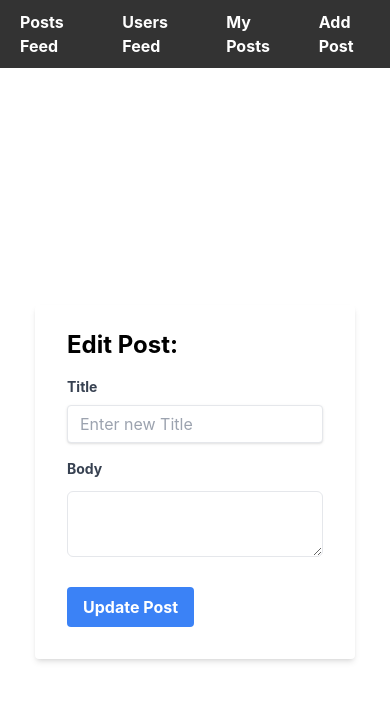
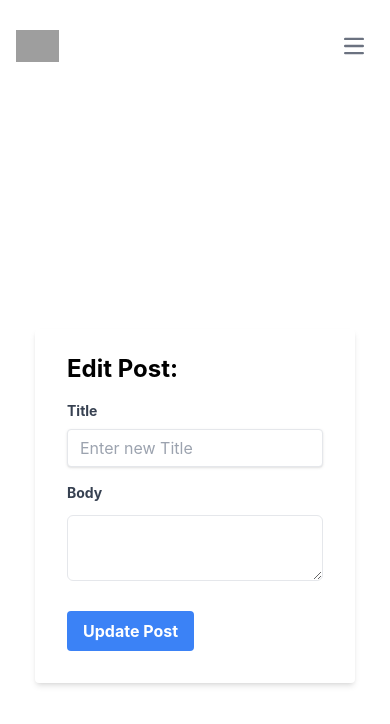
Before and after one commit to abdullah-faisal-qbatch/social-media-feed, a React (Create React App) app: page /edit-post in a window 390 px wide. Shown: the top 724 px of the page. Built offline with nearby package versions, Linux system fonts and the light colour scheme; grey boxes are pictures that could not be loaded.

Commit message:
improved styling

```diff
--- a/src/App.jsx
+++ b/src/App.jsx
@@ -1,37 +1,8 @@
 import React from "react";
-import PostsFeed from "./components/PostsFeed";
-import { Provider } from "react-redux";
-import store from "./redux/store";
-import UsersFeed from "./components/UsersFeed";
-import { Route, Routes, BrowserRouter } from "react-router-dom";
-import Header from "./components/Header";
-import AddPost from "./components/AddPost";
+import SocialMedia from "./components/SocialMedia";
 
 function App() {
-  return (
-    <div>
-      <BrowserRouter>
-        <Provider store={store}>
-          <Routes>
-            <Route path="/" element={<Header />}>
-              <Route index path="/posts-feed" element={<PostsFeed />} />
-              <Route path="/users-feed" element={<UsersFeed />} />
-              <Route
-                path="/posts-feed/user"
-                element={<PostsFeed value="user" />}
-              />
-              <Route
-                path="/my-posts"
-                element={<PostsFeed value="my-posts" />}
-              />
-              <Route path="/add-post" element={<AddPost />} />
-              <Route path="/edit-post" element={<AddPost value="edit" />} />
-            </Route>
-          </Routes>
-        </Provider>
-      </BrowserRouter>
-    </div>
-  );
+  return <SocialMedia />;
 }
 
 export default App;
--- /dev/null
+++ b/src/components/ConfirmAction.js
@@ -0,0 +1,38 @@
+import React from "react";
+
+const ConfirmAction = ({ onClick }) => {
+  return (
+    <main class="antialiased bg-gray-200 text-gray-900 font-sans overflow-x-hidden">
+      <div class="relative px-4 min-h-screen md:flex md:items-center md:justify-center">
+        <div class="bg-black opacity-25 w-full h-full absolute z-10 inset-0"></div>
+        <div class="bg-white rounded-lg md:max-w-md md:mx-auto p-4 fixed inset-x-0 bottom-0 z-50 mb-4 mx-4 md:relative">
+          <div class="md:flex items-center">
+            <div class="mt-4 md:mt-0 md:ml-6 text-center md:text-left">
+              <p class="font-bold">Warning: Delete Post</p>
+              <p class="text-sm text-gray-700 mt-1">
+                You will lose all of your data by deleting your post. This
+                action cannot be undone.
+              </p>
+            </div>
+          </div>
+          <div class="text-center md:text-right mt-4 md:flex md:justify-end">
+            <button
+              class="block w-full md:inline-block md:w-auto px-4 py-3 md:py-2 bg-red-200 text-red-700 rounded-lg font-semibold text-sm md:ml-2 md:order-2"
+              onClick={onClick}
+            >
+              Delete Post
+            </button>
+            <button
+              class="block w-full md:inline-block md:w-auto px-4 py-3 md:py-2 bg-gray-200 rounded-lg font-semibold text-sm mt-4
+          md:mt-0 md:order-1"
+            >
+              Cancel
+            </button>
+          </div>
+        </div>
+      </div>
+    </main>
+  );
+};
+
+export default ConfirmAction;
--- a/src/components/Header.js
+++ b/src/components/Header.js
@@ -5,21 +5,80 @@
 const Header = () => {
   return (
     <>
-      <nav>
-        <ul className="nav-list">
+      <nav class="bg-white border-gray-200 dark:bg-gray-900">
+        <div class="max-w-screen-xl flex flex-wrap items-center justify-between mx-auto p-4">
+          <a href="https://flowbite.com/" class="flex items-center">
+            <img
+              src="https://flowbite.com/docs/images/logo.svg"
+              class="h-8 mr-3"
+              alt="Flowbite Logo"
+            />
+            <span class="self-center text-2xl font-semibold whitespace-nowrap dark:text-white">
+              Social Media Feed
+            </span>
+          </a>
+          <button
+            data-collapse-toggle="navbar-default"
+            type="button"
+            class="inline-flex items-center p-2 w-10 h-10 justify-center text-sm text-gray-500 rounded-lg md:hidden hover:bg-gray-100 focus:outline-none focus:ring-2 focus:ring-gray-200 dark:text-gray-400 dark:hover:bg-gray-700 dark:focus:ring-gray-600"
+            aria-controls="navbar-default"
+            aria-expanded="false"
+          >
+            <span class="sr-only">Open main menu</span>
+            <svg
+              class="w-5 h-5"
+              aria-hidden="true"
+              xmlns="http://www.w3.org/2000/svg"
+              fill="none"
+              viewBox="0 0 17 14"
+            >
+              <path
+                stroke="currentColor"
+                stroke-linecap="round"
+                stroke-linejoin="round"
+                stroke-width="2"
+                d="M1 1h15M1 7h15M1 13h15"
+              />
+            </svg>
+          </button>
+          <div class="hidden w-full md:block md:w-auto" id="navbar-default">
+            <ul class="font-medium flex flex-col p-4 md:p-0 mt-4 border border-gray-100 rounded-lg bg-gray-50 md:flex-row md:space-x-8 md:mt-0 md:border-0 md:bg-white dark:bg-gray-800 md:dark:bg-gray-900 dark:border-gray-700">
               <li>
-            <NavLink to="/posts-feed">Posts Feed</NavLink>
+                <NavLink
+                  class="block py-2 pl-3 pr-4 text-white bg-blue-700 rounded md:bg-transparent md:text-blue-700 md:p-0 dark:text-white md:dark:text-blue-500"
+                  aria-current="page"
+                  to="/posts-feed"
+                >
+                  Posts Feed
+                </NavLink>
               </li>
               <li>
-            <NavLink to="/users-feed">Users Feed</NavLink>
+                <NavLink
+                  class="block py-2 pl-3 pr-4 text-gray-900 rounded hover:bg-gray-100 md:hover:bg-transparent md:border-0 md:hover:text-blue-700 md:p-0 dark:text-white md:dark:hover:text-blue-500 dark:hover:bg-gray-700 dark:hover:text-white md:dark:hover:bg-transparent"
+                  to="/users-feed"
+                >
+                  Users Feed
+                </NavLink>
               </li>
               <li>
-            <NavLink to="/my-posts">My Posts</NavLink>
+                <NavLink
+                  class="block py-2 pl-3 pr-4 text-gray-900 rounded hover:bg-gray-100 md:hover:bg-transparent md:border-0 md:hover:text-blue-700 md:p-0 dark:text-white md:dark:hover:text-blue-500 dark:hover:bg-gray-700 dark:hover:text-white md:dark:hover:bg-transparent"
+                  to="/my-posts"
+                >
+                  My Posts
+                </NavLink>
               </li>
               <li>
-            <NavLink to="/add-post">Add Post</NavLink>
+                <NavLink
+                  class="block py-2 pl-3 pr-4 text-gray-900 rounded hover:bg-gray-100 md:hover:bg-transparent md:border-0 md:hover:text-blue-700 md:p-0 dark:text-white md:dark:hover:text-blue-500 dark:hover:bg-gray-700 dark:hover:text-white md:dark:hover:bg-transparent"
+                  to="/add-post"
+                >
+                  Add Post
+                </NavLink>
               </li>
             </ul>
+          </div>
+        </div>
       </nav>
       <Outlet />
     </>
--- a/src/components/PostsFeed.js
+++ b/src/components/PostsFeed.js
@@ -1,6 +1,6 @@
 import React from "react";
-import axios from "axios";
-import { useState, useEffect } from "react";
+// import axios from "axios";
+import { useEffect } from "react";
 import Spinner from "./Spinner";
 import _ from "lodash";
 import { useSelector, useDispatch } from "react-redux";
@@ -45,17 +45,14 @@
     dispatch(updateUserComments(finalComments));
   };
 
-  const handleAddPost = () => {
-    console.log("handle add post");
-  };
+  // const handleAddPost = () => {
+  //   console.log("handle add post");
+  // };
 
   return (
-    <>
-      {props.value === "my-posts" ? <h1>MY POSTS</h1> : <h1>POSTS FEED</h1>}
+    <div className="flex flex-col w-2/4 m-auto">
       {posts.loading ? (
-        <div>
-          <Spinner />
-        </div>
+        <Spinner />
       ) : (
         posts.posts
           .slice(1, 5)
@@ -68,7 +65,7 @@
             />
           ))
       )}
-    </>
+    </div>
   );
 };
 
--- /dev/null
+++ b/src/components/SocialMedia.js
@@ -0,0 +1,37 @@
+import React from "react";
+import PostsFeed from "./PostsFeed";
+import { Provider } from "react-redux";
+import store from "./../redux/store";
+import UsersFeed from "./UsersFeed";
+import { Route, Routes, BrowserRouter } from "react-router-dom";
+import Header from "./Header";
+import AddPost from "./AddPost";
+
+const SocialMedia = () => {
+  return (
+    <div>
+      <BrowserRouter>
+        <Provider store={store}>
+          <Routes>
+            <Route path="/" element={<Header />}>
+              <Route index path="/posts-feed" element={<PostsFeed />} />
+              <Route path="/users-feed" element={<UsersFeed />} />
+              <Route
+                path="/posts-feed/user"
+                element={<PostsFeed value="user" />}
+              />
+              <Route
+                path="/my-posts"
+                element={<PostsFeed value="my-posts" />}
+              />
+              <Route path="/add-post" element={<AddPost />} />
+              <Route path="/edit-post" element={<AddPost value="edit" />} />
+            </Route>
+          </Routes>
+        </Provider>
+      </BrowserRouter>
+    </div>
+  );
+};
+
+export default SocialMedia;
--- a/src/components/UsersFeed.js
+++ b/src/components/UsersFeed.js
@@ -25,7 +25,6 @@
   };
   return (
     <>
-      <h1>USERS FEED</h1>
       {users &&
         users
           .slice(0, 10)
--- a/src/components/cards/Comment.js
+++ b/src/components/cards/Comment.js
@@ -4,10 +4,10 @@
 import { fetchUser } from "../../redux/users/actionCreator";
 
 const Comment = ({ body, user, onClick }) => {
-  const dispatch = useDispatch();
+  // const dispatch = useDispatch();
   const usersData = useSelector((state) => state.Users);
-  const { currentUser } = usersData;
-  const { users } = usersData.users;
+  // const { currentUser } = usersData;
+  // const { users } = usersData.users;
   console.log("end user: ", usersData);
 
   useEffect(() => {
--- a/src/components/cards/Post.js
+++ b/src/components/cards/Post.js
@@ -7,7 +7,8 @@
 import { updateUserPost } from "../../redux/posts/actionCreator";
 import { useRef } from "react";
 import { useSelector } from "react-redux";
-import { NavLink, useNavigate } from "react-router-dom";
+import { useNavigate } from "react-router-dom";
+import ConfirmAction from "../ConfirmAction";
 let commentId = 1;
 
 const Post = (post) => {
@@ -16,8 +17,8 @@
   const userCommentInput = useRef();
   const usersData = useSelector((state) => state.Users);
   const { currentUser } = usersData;
-  const { users } = usersData.users;
-  const posts = useSelector((state) => state.Posts);
+  // const { users } = usersData.users;
+  // const posts = useSelector((state) => state.Posts);
   const dispatch = useDispatch();
   const deletePost = () => {
     dispatch(deleteUserPost(post.id));
@@ -88,30 +89,55 @@
           </div>
         </div>
       </div>
-      <button onClick={deletePost}>Delete Post</button>
+      <button
+        class="inline-flex items-center px-4 py-2 text-sm font-medium text-center text-white bg-blue-700 rounded-lg hover:bg-blue-800 focus:ring-4 focus:outline-none focus:ring-blue-300 dark:bg-blue-600 dark:hover:bg-blue-700 dark:focus:ring-blue-800"
+        onClick={deletePost}
+      >
+        Delete Post{" "}
+      </button>
+      {/* <ConfirmAction></ConfirmAction> */}
+
       {console.log("IN CHILD I got:", post.finalComments)}
       <div className="card-title">{post.title}</div>
-      <div style={{ textAlign: "center" }}>
-        {" "}
-        <img src={post.imageURL} alt="Fetched from API" />
+      <div className="text-center">
+        <img src={post.imageURL} alt="Fetched from API" className="mx-auto" />
       </div>
       <div className="card-body">{post.body}</div>
       <div className="card-info">
         {like ? (
-          <button onClick={handlePostLike}>Like</button>
+          <button
+            class="inline-flex items-center px-4 py-2 text-sm font-medium text-center text-white bg-blue-700 rounded-lg hover:bg-blue-800 focus:ring-4 focus:outline-none focus:ring-blue-300 dark:bg-blue-600 dark:hover:bg-blue-700 dark:focus:ring-blue-800"
+            onClick={handlePostLike}
+          >
+            Like
+          </button>
         ) : (
-          <button onClick={handlePostDislike}>Dislike</button>
+          <button
+            class="inline-flex items-center px-4 py-2 text-sm font-medium text-center text-white bg-blue-700 rounded-lg hover:bg-blue-800 focus:ring-4 focus:outline-none focus:ring-blue-300 dark:bg-blue-600 dark:hover:bg-blue-700 dark:focus:ring-blue-800"
+            onClick={handlePostDislike}
+          >
+            Dislike
+          </button>
         )}
         <div className="card-likes">{post.reactions} Likes</div>
-        <span className="card-comments" onClick={post.onClick}>
-          {post.comments.length} Comments
-        </span>
-        <input
-          type="text"
-          placeholder="Enter your comment"
-          ref={userCommentInput}
-        ></input>
-        <button onClick={handleUserComment}>Add Comment</button>
+        <div className="text-center">
+          <input
+            class="shadow appearance-none border mr-4 rounded w-2/4 py-2 px-3 text-gray-700 leading-tight focus:outline-none focus:shadow-outline"
+            type="text"
+            ref={userCommentInput}
+            required
+            placeholder="Enter your comment"
+          />
+          <button
+            class="inline-flex items-center px-4 py-2 text-sm font-medium text-center text-white bg-blue-700 rounded-lg hover:bg-blue-800 focus:ring-4 focus:outline-none focus:ring-blue-300 dark:bg-blue-600 dark:hover:bg-blue-700 dark:focus:ring-blue-800"
+            onClick={handleUserComment}
+          >
+            Add Comment{" "}
+          </button>
+          <p className="card-comments" onClick={post.onClick}>
+            {post.comments.length} Comments
+          </p>
+        </div>
         <div>
           {console.log("Final Comments: ", post.finalComments)}
           {post.finalComments &&
--- a/src/styles/Post.css
+++ b/src/styles/Post.css
@@ -1,5 +1,5 @@
 .card-container {
-  width: 95%;
+  width: 100%;
   margin: 20px auto;
   padding: 20px;
   border: 1px solid #ccc;
```
Lines whose indentation alone changed are shown as unchanged.
